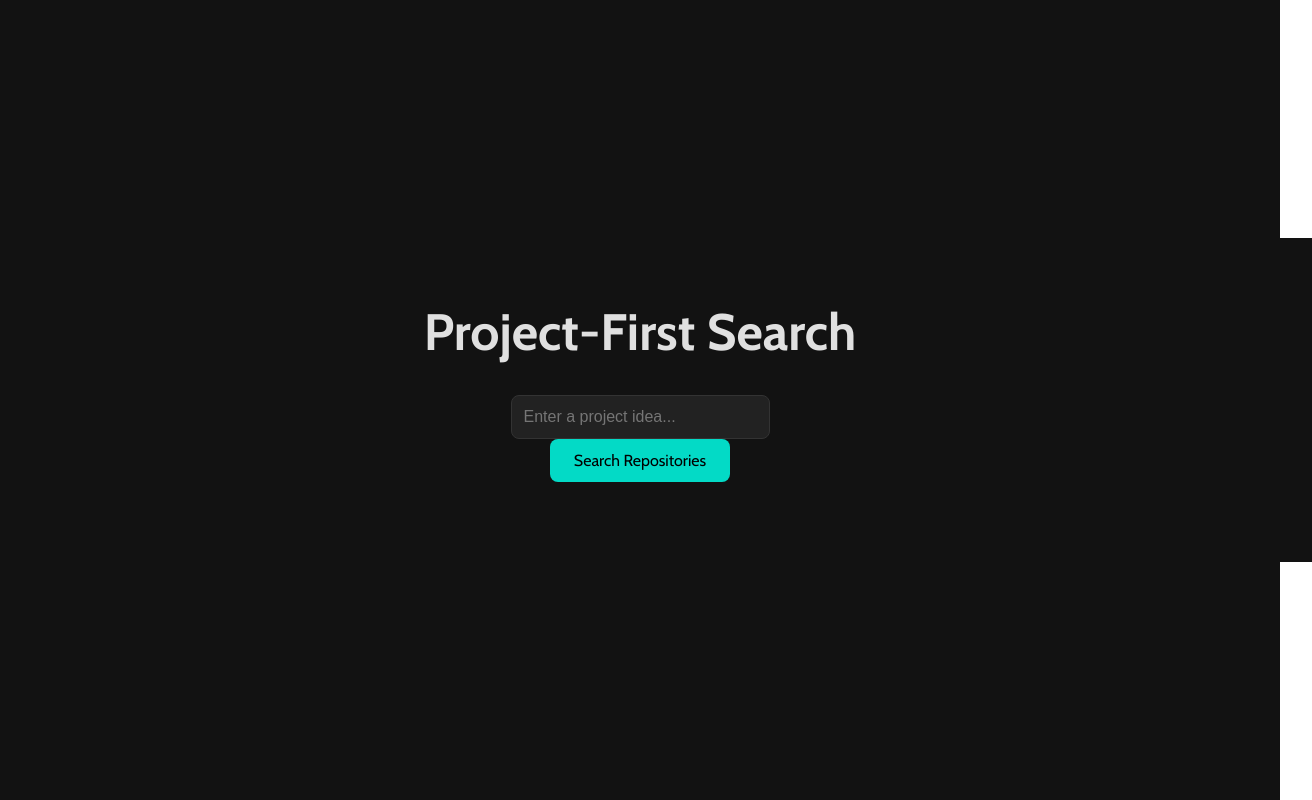
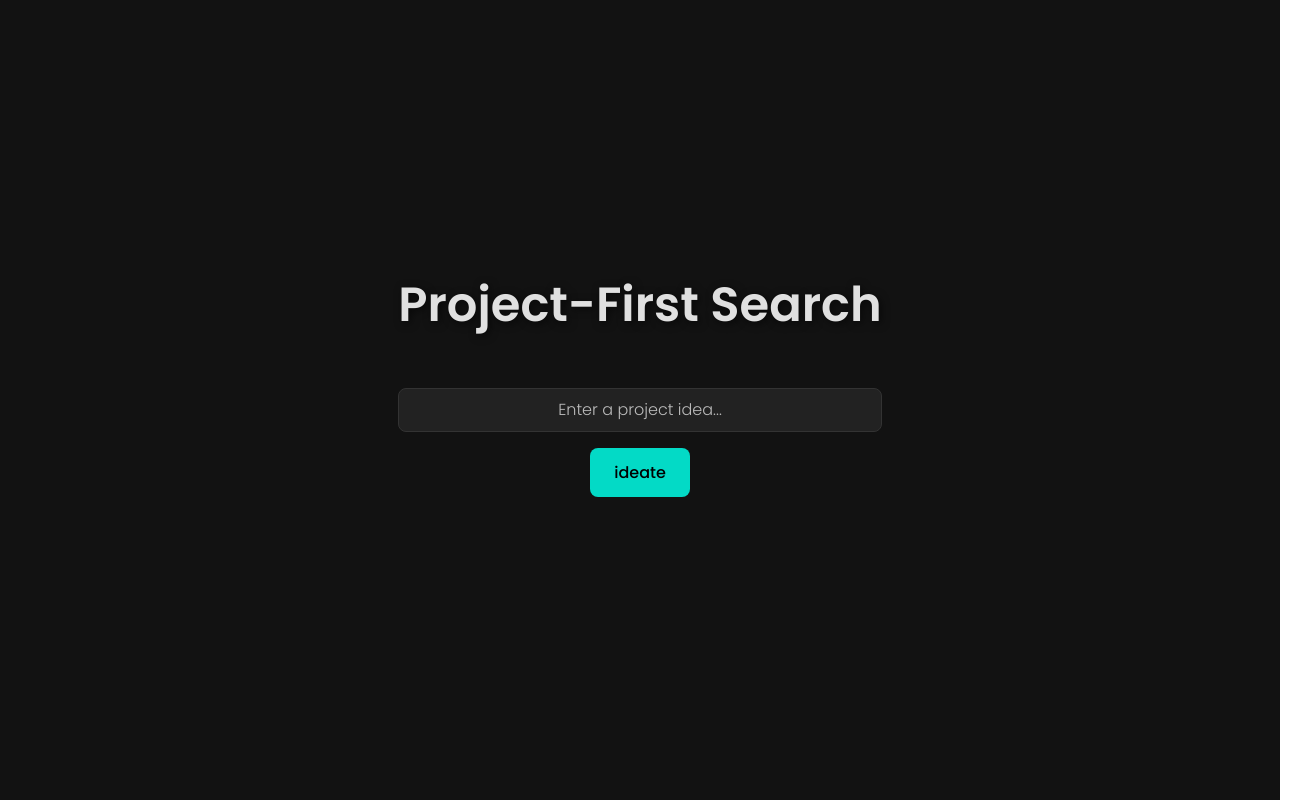
Before and after one commit to Maheer96/Project-First-Search, a React (Vite) app in the folder frontend/: page / in a window 1280 px wide. Shown: the whole page, 1312 px wide, since content can reach past the window. Built offline with nearby package versions, Linux system fonts and the light colour scheme.

Commit message:
feat: add hero component and page transitions
- Implemented hero text component for introduction
- Added smooth fade-in/out transitions between hero and chatbot
- Adjusted margins and spacing for better layout consistency

Version bump: v1.1

```diff
--- a/frontend/index.html
+++ b/frontend/index.html
@@ -9,6 +9,6 @@
   <body>
     <div id="root"></div>
     <script type="module" src="/src/main.tsx"></script>
-    <link href="https://fonts.googleapis.com/css2?family=Cabin:wght@400;600;700&display=swap" rel="stylesheet">
+    <link href="https://fonts.googleapis.com/css2?family=Poppins:ital,wght@0,100;0,200;0,300;0,400;0,500;0,600;0,700;0,800;0,900;1,100;1,200;1,300;1,400;1,500;1,600;1,700;1,800;1,900&display=swap" rel="stylesheet">
   </body>
 </html>
--- a/frontend/src/App.css
+++ /dev/null
@@ -1,139 +0,0 @@
-body {
-  font-family: Arial, sans-serif;
-  background-color: #f5f5f5;
-  margin: 0;
-  padding: 0;
-  display: flex;
-  justify-content: center;
-  align-items: center;
-  height: 100vh;
-}
-
-.container {
-  width: 100%;
-  max-width: 800px;
-  padding: 2rem;
-  background: #fff;
-  border-radius: 12px;
-  box-shadow: 0 4px 12px rgba(0, 0, 0, 0.1);
-  text-align: center;
-  overflow-y: auto;
-}
-
-/* Input section */
-.input-section {
-  margin-bottom: 1.5rem;
-}
-
-.input-box {
-  width: calc(100% - 1rem);
-  max-width: 100%;
-  padding: 0.75rem;
-  border: 1px solid #ddd;
-  border-radius: 8px;
-  font-size: 1rem;
-  margin-bottom: 0.5rem;
-}
-
-.search-btn {
-  display: inline-block;
-  background: #007bff;
-  color: white;
-  padding: 0.75rem 1.5rem;
-  font-size: 1rem;
-  border: none;
-  border-radius: 8px;
-  cursor: pointer;
-  text-align: center;
-  transition: background 0.3s ease, transform 0.2s ease;
-}
-
-.search-btn:hover {
-  background: #0056b3;
-  transform: translateY(-2px);
-}
-
-/* Cards container */
-.cards-container {
-  display: grid;
-  grid-template-columns: repeat(auto-fit, minmax(300px, 1fr)); /* Adjust column size based on screen width */
-  gap: 1.5rem; /* Space between cards */
-  margin-top: 1.5rem; /* Add spacing from input */
-}
-
-/* Individual card */
-.card {
-  background: #f8f9fa;
-  border: 1px solid #ddd;
-  border-radius: 12px;
-  box-shadow: 0 4px 6px rgba(0, 0, 0, 0.1);
-  padding: 1.5rem;
-  transition: transform 0.2s ease, box-shadow 0.2s ease;
-  display: flex;
-  flex-direction: column; /* Ensure vertical layout */
-}
-
-.card:hover {
-  transform: translateY(-4px);
-  box-shadow: 0 6px 10px rgba(0, 0, 0, 0.15);
-}
-
-/* Card title */
-.card-title {
-  font-size: 1.5rem;
-  font-weight: bold;
-  margin-bottom: 1rem;
-}
-
-/* Card description */
-.card-description {
-  font-size: 1rem;
-  color: #555;
-  margin-bottom: 1.5rem;
-  line-height: 1.5; /* Improve readability */
-}
-
-/* Repository link */
-.card-link {
-  color: #007bff;
-  font-weight: bold;
-  text-decoration: none;
-  margin-top: auto; /* Push the link to the bottom */
-}
-
-.card-link:hover {
-  text-decoration: underline;
-}
-
-/* Star count */
-.card-stars {
-  font-size: 1rem;
-  color: #888;
-  margin-top: 0.5rem;
-}
-
-
-/* Loading spinner */
-.loading-spinner {
-  font-size: 1.25rem;
-  color: #007bff;
-  margin: 1.5rem 0;
-}
-
-/* Load More button */
-.load-more-btn {
-  margin-top: 1.5rem;
-  padding: 0.75rem 1.5rem;
-  font-size: 1rem;
-  background: #28a745;
-  color: white;
-  border: none;
-  border-radius: 8px;
-  cursor: pointer;
-  transition: background 0.3s ease, transform 0.2s ease;
-}
-
-.load-more-btn:hover {
-  background: #218838;
-  transform: translateY(-2px);
-}
--- a/frontend/src/App.tsx
+++ b/frontend/src/App.tsx
@@ -1,5 +1,6 @@
-import { useState } from "react";
+import { useState, useEffect } from "react";
 import axios from "axios";
+import Hero from "./components/Hero";
 import SearchBar from "./components/SearchBar";
 import RepoList from "./components/RepoList";
 import LoadMoreButton from "./components/LoadMoreButton";
@@ -14,9 +15,14 @@ interface Repository {
 
 function App() {
   const [repos, setRepos] = useState<Repository[]>([]);
-  const [visibleCount, setVisibleCount] = useState<number>(5);
+  const [visibleCount, setVisibleCount] = useState<number>(6);
   const [loading, setLoading] = useState<boolean>(false);
   const [error, setError] = useState<string | null>(null);
+  const [showChatbot, setShowChatbot] = useState(false);
+
+  useEffect(() => {
+    console.log("Chatbot visibility:", showChatbot);
+  }, [showChatbot]);
 
   const handleSearch = async (query: string) => {
     setError(null);
@@ -42,17 +48,16 @@ function App() {
   };
 
   return (
-    <div className="container">
-      <h1 className="text-3xl font-bold mb-6">Project-First Search</h1>
-
-      <SearchBar onSearch={handleSearch} />
-
-      {loading && <p className="loading-spinner">Loading...</p>}
-      {error && <p className="text-red-500">{error}</p>}
-
-      <RepoList repos={repos} visibleCount={visibleCount} />
-
-      <LoadMoreButton onLoadMore={handleLoadMore} hasMore={repos.length > visibleCount} />
+    <div>
+      {!showChatbot && <Hero onFadeComplete={() => setTimeout(() => setShowChatbot(true), 500)} />}
+      <div className={`app-container ${showChatbot ? "visible" : ""}`}>
+        <h1 className="title-text">Project-First Search</h1>
+        <SearchBar onSearch={handleSearch} />
+        {loading && <p className="loading-spinner">Loading...</p>}
+        {error && <p className="text-red-500">{error}</p>}
+        <RepoList repos={repos} visibleCount={visibleCount} />
+        <LoadMoreButton onLoadMore={handleLoadMore} hasMore={repos.length > visibleCount} />
+      </div>
     </div>
   );
 }
--- a/frontend/src/assets/styles/global.css
+++ b/frontend/src/assets/styles/global.css
@@ -1,31 +1,51 @@
-/* Global styles */
+* {
+  box-sizing: border-box;
+  margin: 0;
+  padding: 0;
+}
 body {
-  font-family: "Cabin", sans-serif;
-  background-color: #121212; /* Deep Black */
-  color: #e0e0e0; /* Soft White */
+  font-family: "Poppins", sans-serif;
+  background-color: #121212;
+  color: #e0e0e0;
   margin: 0;
   padding: 0;
   display: flex;
+  flex-direction: column;
+  align-items: center;
   justify-content: center;
-  align-items: center;
   min-height: 100vh;
-  font-family: "Cabin", sans-serif;
-  font-weight: bold;
+  width: 100%;
+  overflow-x: hidden;
+  text-align: center;
 }
 
-.container {
-  width: 100vw;
-  padding: 2rem;
+.app-container {
+  width: 100%;
+  min-height: 100vh;
   display: flex;
   flex-direction: column;
   align-items: center;
-  justify-content: flex-start;
-  background: #121212;
+  justify-content: center;
+  opacity: 0;
+  transform: translateY(20px);
+  transition: opacity 1s ease-in-out, transform 1s ease-in-out;
 }
 
-/* Utility Classes */
+.app-container.visible {
+  opacity: 1;
+  transform: translateY(0);
+}
+
+
 .text-center {
   text-align: center;
+}
+
+.title-text {
+  font-size: 3rem;
+  font-weight: 600;
+  text-shadow: 2px 2px 8px rgba(0, 0, 0, 0.6);
+  margin-bottom: 1.5rem;
 }
 
 .hidden {
@@ -33,5 +53,5 @@ body {
 }
 
 .text-accent {
-  color: #03dac6; /* Sleek Cyan Accent */
+  color: #03dac6;
 }
--- /dev/null
+++ b/frontend/src/assets/styles/hero.css
@@ -0,0 +1,30 @@
+.hero-container {
+    position: fixed;
+    top: 0;
+    left: 0;
+    width: 100%;
+    height: 100vh;
+    display: flex;
+    justify-content: center;
+    align-items: center;
+    background: #121212;
+    color: white;
+    font-size: 1.5rem;
+    font-weight: 400;
+    text-align: center;
+    z-index: 10;
+    transition: opacity 1s ease-in-out, transform 1s ease-in-out;
+  }
+
+  .hero-text {
+    max-width: 80%;
+    line-height: 1.2;
+    font-weight: 300;
+    text-shadow: 2px 2px 8px rgba(0, 0, 0, 0.7);
+  }
+
+  .fade-out {
+    opacity: 0;
+    transform: translateY(-20px);
+    pointer-events: none;
+  }
--- a/frontend/src/assets/styles/repocard.css
+++ b/frontend/src/assets/styles/repocard.css
@@ -1,5 +1,5 @@
 .card {
-  background: #1e1e1e; /* Dark Gray */
+  background: #1e1e1e;
   border: 1px solid #333;
   border-radius: 12px;
   box-shadow: 0 4px 6px rgba(255, 255, 255, 0.1);
@@ -7,6 +7,7 @@
   transition: transform 0.2s ease, box-shadow 0.2s ease;
   display: flex;
   flex-direction: column;
+  cursor: pointer;
 }
 
 .card:hover {
@@ -17,7 +18,7 @@
 .card-title {
   font-size: 1.5rem;
   font-weight: bold;
-  color: #03dac6; /* Cyan */
+  color: #03dac6;
   margin-bottom: 1rem;
 }
 
--- a/frontend/src/assets/styles/repolist.css
+++ b/frontend/src/assets/styles/repolist.css
@@ -1,7 +1,8 @@
-/* Cards container */
 .cards-container {
-    display: grid;
-    grid-template-columns: repeat(auto-fit, minmax(300px, 1fr));
-    gap: 1.5rem;
-    margin-top: 1.5rem;
-  }
+  display: grid;
+  grid-template-columns: repeat(auto-fit, minmax(300px, 1fr));
+  gap: 1.5rem;
+  margin-top: 1.5rem;
+  width: 100%;
+  align-items: stretch;
+}
--- a/frontend/src/assets/styles/searchbar.css
+++ b/frontend/src/assets/styles/searchbar.css
@@ -1,9 +1,10 @@
 .input-section {
-  margin-bottom: 1.5rem;
   display: flex;
   flex-direction: column;
   align-items: center;
-  font-weight: bold;
+  justify-content: center;
+  margin-top: 2rem;
+  width: 100%;
 }
 
 .input-box {
@@ -15,21 +16,30 @@
   color: #e0e0e0;
   border-radius: 8px;
   font-size: 1rem;
+  text-align: center;
   outline: none;
   transition: border 0.3s ease-in-out;
 }
 
+.input-box::placeholder {
+  font-family: "Poppins", sans-serif;
+  color: #bbb;
+  font-weight: 300;
+  text-align: center;
+}
+
 .input-box:focus {
-  border-color: #03dac6; /* Accent color */
+  border-color: #03dac6;
 }
 
 .search-btn {
-  background: #03dac6; /* Cyan */
+  background: #03dac6;
   color: black;
   padding: 0.75rem 1.5rem;
   font-size: 1rem;
   border: none;
   border-radius: 8px;
+  margin-top: 1rem;
   cursor: pointer;
   text-align: center;
   transition: background 0.3s ease, transform 0.2s ease;
--- /dev/null
+++ b/frontend/src/components/Hero.tsx
@@ -0,0 +1,25 @@
+import { useEffect, useState } from "react";
+import "../assets/styles/hero.css";
+
+const Hero: React.FC<{ onFadeComplete: () => void }> = ({ onFadeComplete }) => {
+  const [fadeOut, setFadeOut] = useState(false);
+
+  useEffect(() => {
+    setTimeout(() => {
+      console.log("Hero is fading out...");
+      setFadeOut(true);
+      setTimeout(() => {
+        console.log("Hero fade complete, showing chatbot.");
+        onFadeComplete();
+      }, 1000);
+    }, 2500);
+  }, [onFadeComplete]);
+
+  return (
+    <div className={`hero-container ${fadeOut ? "fade-out" : ""}`}>
+      <h1 className="hero-text">an idea a day keeps the layoff away</h1>
+    </div>
+  );
+};
+
+export default Hero;
--- a/frontend/src/components/SearchBar.tsx
+++ b/frontend/src/components/SearchBar.tsx
@@ -26,11 +26,11 @@ const SearchBar: React.FC<SearchBarProps> = ({ onSearch }) => {
         placeholder="Enter a project idea..."
         value={input}
         onChange={(e) => setInput(e.target.value)}
-        onKeyDown={handleKeyPress}  // 👈 Listen for Enter key
+        onKeyDown={handleKeyPress}
         className="input-box"
       />
       <button onClick={handleSearch} className="search-btn">
-        Search Repositories
+        ideate
       </button>
     </div>
   );
```
